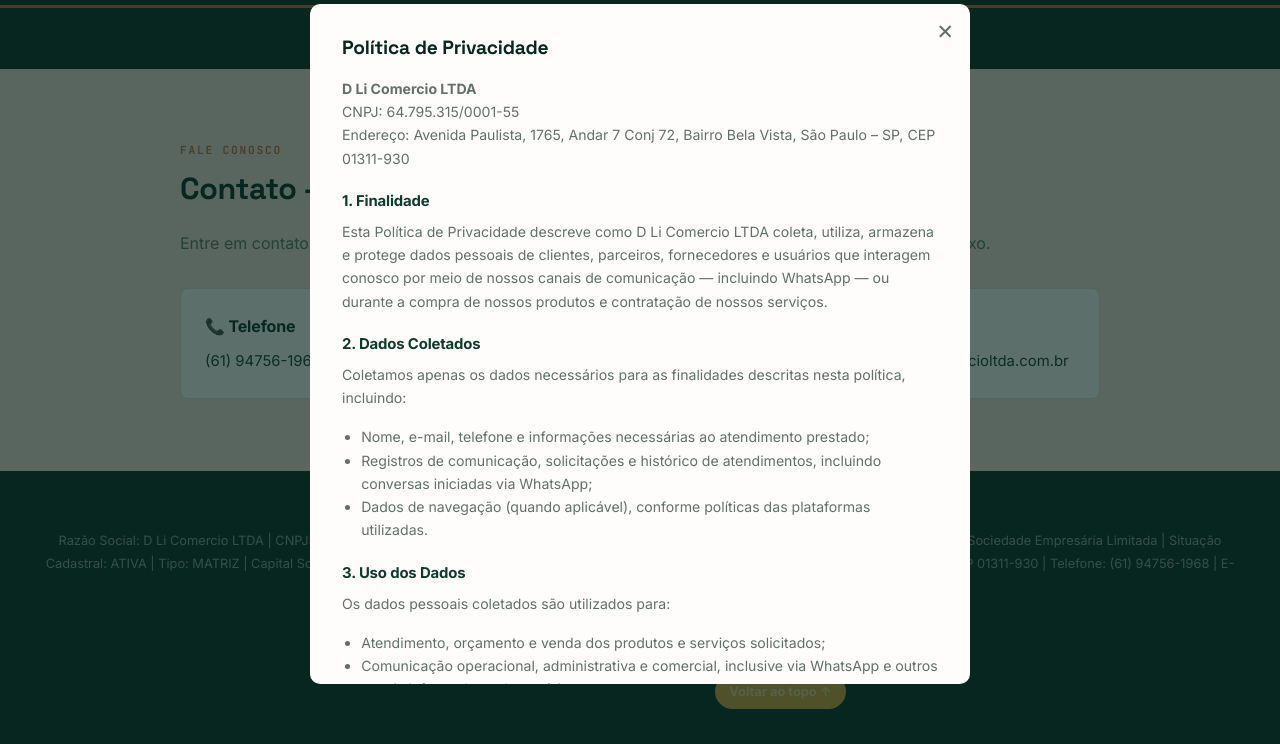
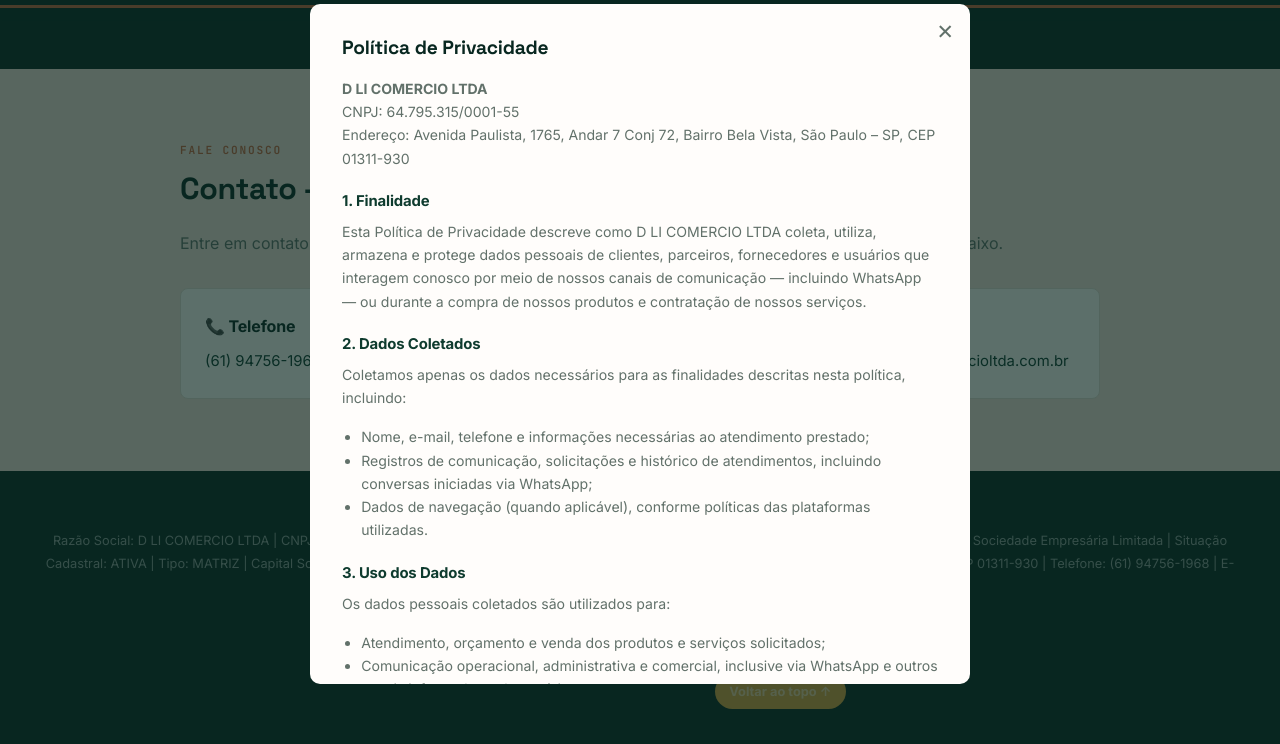
Before and after one commit to ryanwolk155/site150, a plain HTML site: page index.html in a window 1280 px wide. Both pictures are taken after a click on the link "Política de Privacidade". Shown: the part 3783-4527 px from the top of the page. Drawn offline with Linux system fonts and the light colour scheme.

Commit message:
Update index.html

```diff
--- a/index.html
+++ b/index.html
@@ -7,15 +7,15 @@
 <!-- Verificação de domínio Meta/Facebook (Business Manager > Configurações da Empresa > Segurança da Marca > Domínios) -->
 <meta name="facebook-domain-verification" content="jnsxnr15ro0h43hs0l2b4xy0p9zk2s" />
 
-<title>D Li Comercio LTDA | Comércio de Peças e Acessórios Eletroeletrônicos em São Paulo/SP</title>
-<meta name="description" content="D Li Comercio LTDA - CNPJ 64.795.315/0001-55. Comércio varejista especializado de peças e acessórios para aparelhos eletroeletrônicos em São Paulo/SP." />
+<title>D LI COMERCIO LTDA | Comércio de Peças e Acessórios Eletroeletrônicos em São Paulo/SP</title>
+<meta name="description" content="D LI COMERCIO LTDA - CNPJ 64.795.315/0001-55. Comércio varejista especializado de peças e acessórios para aparelhos eletroeletrônicos em São Paulo/SP." />
 <meta name="robots" content="index, follow" />
 <link rel="canonical" href="https://dlicomercioltda.com.br/" />
 
 <!-- Open Graph -->
-<meta property="og:title" content="D Li Comercio LTDA - Peças e Acessórios Eletroeletrônicos" />
+<meta property="og:title" content="D LI COMERCIO LTDA - Peças e Acessórios Eletroeletrônicos" />
 <meta property="og:type" content="website" />
-<meta property="og:site_name" content="D Li Comercio LTDA" />
+<meta property="og:site_name" content="D LI COMERCIO LTDA" />
 <meta property="og:url" content="https://dlicomercioltda.com.br/" />
 <meta property="og:locale" content="pt_BR" />
 <meta property="og:description" content="Comércio varejista especializado de peças e acessórios para aparelhos eletroeletrônicos. CNPJ 64.795.315/0001-55." />
@@ -23,7 +23,7 @@
 
 <!-- Twitter -->
 <meta name="twitter:card" content="summary" />
-<meta name="twitter:title" content="D Li Comercio LTDA - Peças e Acessórios Eletroeletrônicos" />
+<meta name="twitter:title" content="D LI COMERCIO LTDA - Peças e Acessórios Eletroeletrônicos" />
 <meta name="twitter:description" content="Comércio varejista especializado de peças e acessórios para aparelhos eletroeletrônicos. CNPJ 64.795.315/0001-55." />
 
 <!-- Geo -->
@@ -42,9 +42,9 @@
   {
     "@context": "https://schema.org",
     "@type": "Store",
-    "name": "D Li Comercio LTDA",
-    "legalName": "D Li Comercio LTDA",
-    "alternateName": "D Li Comercio LTDA",
+    "name": "D LI COMERCIO LTDA",
+    "legalName": "D LI COMERCIO LTDA",
+    "alternateName": "D LI COMERCIO LTDA",
     "taxID": "64.795.315/0001-55",
     "vatID": "64795315000155",
     "foundingDate": "2026-01-16",
@@ -575,7 +575,7 @@
   <div class="container">
     <div class="section-label">QUEM SOMOS?</div>
     <h2>Quem somos</h2>
-    <p>A empresa <strong>D Li Comercio LTDA</strong>, registrada sob o CNPJ <span itemprop="taxID">64.795.315/0001-55</span>, foi fundada em 16/01/2026 na cidade de São Paulo, no estado de São Paulo.</p>
+    <p>A empresa <strong>D LI COMERCIO LTDA</strong>, registrada sob o CNPJ <span itemprop="taxID">64.795.315/0001-55</span>, foi fundada em 16/01/2026 na cidade de São Paulo, no estado de São Paulo.</p>
     <p>Conforme seu cadastro público, é constituída como Sociedade Empresária Limitada, enquadrada como Empresa de Pequeno Porte, optante pelo Simples Nacional desde 30/01/2026. Sua atividade principal, conforme a Receita Federal, é comércio varejista especializado de peças e acessórios para aparelhos eletroeletrônicos para uso doméstico, exceto informática e comunicação. Sua situação cadastral até o momento é Ativa.</p>
     <div class="sobre-grid">
       <div class="sobre-box">
@@ -630,9 +630,9 @@
 <section id="dados">
   <div class="container">
     <div class="section-label">REGISTRO PÚBLICO</div>
-    <h2>Dados oficiais — D Li Comercio LTDA</h2>
+    <h2>Dados oficiais — D LI COMERCIO LTDA</h2>
     <table class="dados-table">
-      <tr><td>Razão Social</td><td>D Li Comercio LTDA</td></tr>
+      <tr><td>Razão Social</td><td>D LI COMERCIO LTDA</td></tr>
       <tr><td>CNPJ</td><td>64.795.315/0001-55</td></tr>
       <tr><td>Data de Abertura</td><td>16/01/2026 (6 meses e 29 dias)</td></tr>
       <tr><td>Porte</td><td>Empresa de Pequeno Porte</td></tr>
@@ -676,11 +676,11 @@
   <div class="container">
     <div class="section-label" style="color:rgba(255,255,255,0.55);">NOSSA MISSÃO</div>
     <h2>Nossa missão</h2>
-    <p>A missão de D Li Comercio LTDA é oferecer um comércio de peças, acessórios e equipamentos eletroeletrônicos confiável e diversificado, atendendo São Paulo e região com variedade, agilidade e comprometimento em cada venda.</p>
+    <p>A missão de D LI COMERCIO LTDA é oferecer um comércio de peças, acessórios e equipamentos eletroeletrônicos confiável e diversificado, atendendo São Paulo e região com variedade, agilidade e comprometimento em cada venda.</p>
     <div class="missao-highlight">
       Nosso compromisso é transformar cada compra em uma experiência simples, segura e bem resolvida, do primeiro contato à entrega final.
     </div>
-    <p style="margin-top:1rem; font-size:0.85rem; color:rgba(255,255,255,0.5);">D Li Comercio LTDA — CNPJ 64.795.315/0001-55</p>
+    <p style="margin-top:1rem; font-size:0.85rem; color:rgba(255,255,255,0.5);">D LI COMERCIO LTDA — CNPJ 64.795.315/0001-55</p>
     <div class="stamp">CNPJ ativo desde 2026</div>
   </div>
 </section>
@@ -689,8 +689,8 @@
 <section id="contato-section">
   <div class="container">
     <div class="section-label">FALE CONOSCO</div>
-    <h2>Contato — D Li Comercio LTDA</h2>
-    <p style="margin-bottom:1.5rem;">Entre em contato com <strong>D Li Comercio LTDA</strong> (CNPJ 64.795.315/0001-55) por qualquer um dos canais abaixo.</p>
+    <h2>Contato — D LI COMERCIO LTDA</h2>
+    <p style="margin-bottom:1.5rem;">Entre em contato com <strong>D LI COMERCIO LTDA</strong> (CNPJ 64.795.315/0001-55) por qualquer um dos canais abaixo.</p>
     <div class="contato-grid">
       <div class="contato-card">
         <h3>📞 Telefone</h3>
@@ -710,9 +710,9 @@
 
 <!-- FOOTER -->
 <footer>
-  <strong>D Li Comercio LTDA</strong><br>
-  Razão Social: D Li Comercio LTDA | CNPJ: 64.795.315/0001-55 | Data de Abertura: 16/01/2026 | Porte: Empresa de Pequeno Porte | Natureza Jurídica: Sociedade Empresária Limitada | Situação Cadastral: ATIVA | Tipo: MATRIZ | Capital Social: R$ 45.000,00 | Endereço: Avenida Paulista, 1765, Andar 7 Conj 72, Bairro Bela Vista, São Paulo – SP, CEP 01311-930 | Telefone: (61) 94756-1968 | E-mail: contato@dlicomercioltda.com.br<br><br>
-  © 2026 D Li Comercio LTDA. Todos os direitos reservados.
+  <strong>D LI COMERCIO LTDA</strong><br>
+  Razão Social: D LI COMERCIO LTDA | CNPJ: 64.795.315/0001-55 | Data de Abertura: 16/01/2026 | Porte: Empresa de Pequeno Porte | Natureza Jurídica: Sociedade Empresária Limitada | Situação Cadastral: ATIVA | Tipo: MATRIZ | Capital Social: R$ 45.000,00 | Endereço: Avenida Paulista, 1765, Andar 7 Conj 72, Bairro Bela Vista, São Paulo – SP, CEP 01311-930 | Telefone: (61) 94756-1968 | E-mail: contato@dlicomercioltda.com.br<br><br>
+  © 2026 D LI COMERCIO LTDA. Todos os direitos reservados.
   <div class="footer-links">
     <a href="#" id="terms-link">Termos de Uso</a>
     <a href="#" id="privacy-link">Política de Privacidade</a>
@@ -725,7 +725,7 @@
   <div class="modal-box">
     <button class="modal-close" id="terms-close-btn">✕</button>
     <h2>Termos de Uso</h2>
-    <p><strong>D Li Comercio LTDA</strong><br>
+    <p><strong>D LI COMERCIO LTDA</strong><br>
     CNPJ: 64.795.315/0001-55<br>
     Endereço: Avenida Paulista, 1765, Andar 7 Conj 72, Bairro Bela Vista, São Paulo – SP, CEP 01311-930</p>
 
@@ -733,7 +733,7 @@
     <p>Ao acessar e utilizar este site, o usuário declara ter lido, compreendido e concordado com estes Termos de Uso. Caso não concorde com qualquer disposição aqui prevista, recomenda-se que não utilize este site.</p>
 
     <h3>2. Sobre a Empresa</h3>
-    <p>Este site é mantido por D Li Comercio LTDA, Sociedade Empresária Limitada inscrita no CNPJ 64.795.315/0001-55, com atividade principal de comércio varejista especializado de peças e acessórios para aparelhos eletroeletrônicos para uso doméstico, exceto informática e comunicação (CNAE 47.57-1-00), sediada em São Paulo/SP.</p>
+    <p>Este site é mantido por D LI COMERCIO LTDA, Sociedade Empresária Limitada inscrita no CNPJ 64.795.315/0001-55, com atividade principal de comércio varejista especializado de peças e acessórios para aparelhos eletroeletrônicos para uso doméstico, exceto informática e comunicação (CNAE 47.57-1-00), sediada em São Paulo/SP.</p>
 
     <h3>3. Objetivo do Site</h3>
     <p>O site tem como finalidade apresentar informações institucionais sobre a empresa, suas atividades e seus canais de contato, servindo como vitrine digital e meio de comunicação com clientes e interessados.</p>
@@ -751,7 +751,7 @@
     <p>As informações disponibilizadas no site têm caráter meramente informativo. Preços, disponibilidade e condições dos produtos e serviços comercializados são definidos mediante contato direto e acordo específico entre a empresa e o cliente, não constituindo o site, por si só, uma proposta contratual vinculante.</p>
 
     <h3>6. Propriedade Intelectual</h3>
-    <p>Textos, logotipos, imagens e demais elementos deste site são de propriedade de D Li Comercio LTDA ou utilizados sob licença, sendo protegidos pela legislação de propriedade intelectual aplicável.</p>
+    <p>Textos, logotipos, imagens e demais elementos deste site são de propriedade de D LI COMERCIO LTDA ou utilizados sob licença, sendo protegidos pela legislação de propriedade intelectual aplicável.</p>
 
     <h3>7. Limitação de Responsabilidade</h3>
     <p>A empresa envida esforços para manter as informações do site atualizadas e corretas, mas não garante a ausência total de erros, interrupções ou indisponibilidades temporárias, não se responsabilizando por danos decorrentes do uso ou da impossibilidade de uso do site.</p>
@@ -771,7 +771,7 @@
     <h3>12. Contato</h3>
     <p>📞 Telefone: (61) 94756-1968<br>✉️ E-mail: contato@dlicomercioltda.com.br</p>
 
-    <p style="margin-top:1.2rem; font-size:0.8rem;">D Li Comercio LTDA — CNPJ 64.795.315/0001-55 — © 2026. Todos os direitos reservados.</p>
+    <p style="margin-top:1.2rem; font-size:0.8rem;">D LI COMERCIO LTDA — CNPJ 64.795.315/0001-55 — © 2026. Todos os direitos reservados.</p>
   </div>
 </div>
 
@@ -780,12 +780,12 @@
   <div class="modal-box">
     <button class="modal-close" id="modal-close-btn">✕</button>
     <h2>Política de Privacidade</h2>
-    <p><strong>D Li Comercio LTDA</strong><br>
+    <p><strong>D LI COMERCIO LTDA</strong><br>
     CNPJ: 64.795.315/0001-55<br>
     Endereço: Avenida Paulista, 1765, Andar 7 Conj 72, Bairro Bela Vista, São Paulo – SP, CEP 01311-930</p>
 
     <h3>1. Finalidade</h3>
-    <p>Esta Política de Privacidade descreve como D Li Comercio LTDA coleta, utiliza, armazena e protege dados pessoais de clientes, parceiros, fornecedores e usuários que interagem conosco por meio de nossos canais de comunicação — incluindo WhatsApp — ou durante a compra de nossos produtos e contratação de nossos serviços.</p>
+    <p>Esta Política de Privacidade descreve como D LI COMERCIO LTDA coleta, utiliza, armazena e protege dados pessoais de clientes, parceiros, fornecedores e usuários que interagem conosco por meio de nossos canais de comunicação — incluindo WhatsApp — ou durante a compra de nossos produtos e contratação de nossos serviços.</p>
 
     <h3>2. Dados Coletados</h3>
     <p>Coletamos apenas os dados necessários para as finalidades descritas nesta política, incluindo:</p>
@@ -816,7 +816,7 @@
     <h3>7. Contato</h3>
     <p>📞 Telefone: (61) 94756-1968<br>✉️ E-mail: contato@dlicomercioltda.com.br</p>
 
-    <p style="margin-top:1.2rem; font-size:0.8rem;">D Li Comercio LTDA — CNPJ 64.795.315/0001-55 — © 2026. Todos os direitos reservados.</p>
+    <p style="margin-top:1.2rem; font-size:0.8rem;">D LI COMERCIO LTDA — CNPJ 64.795.315/0001-55 — © 2026. Todos os direitos reservados.</p>
   </div>
 </div>
 
```
